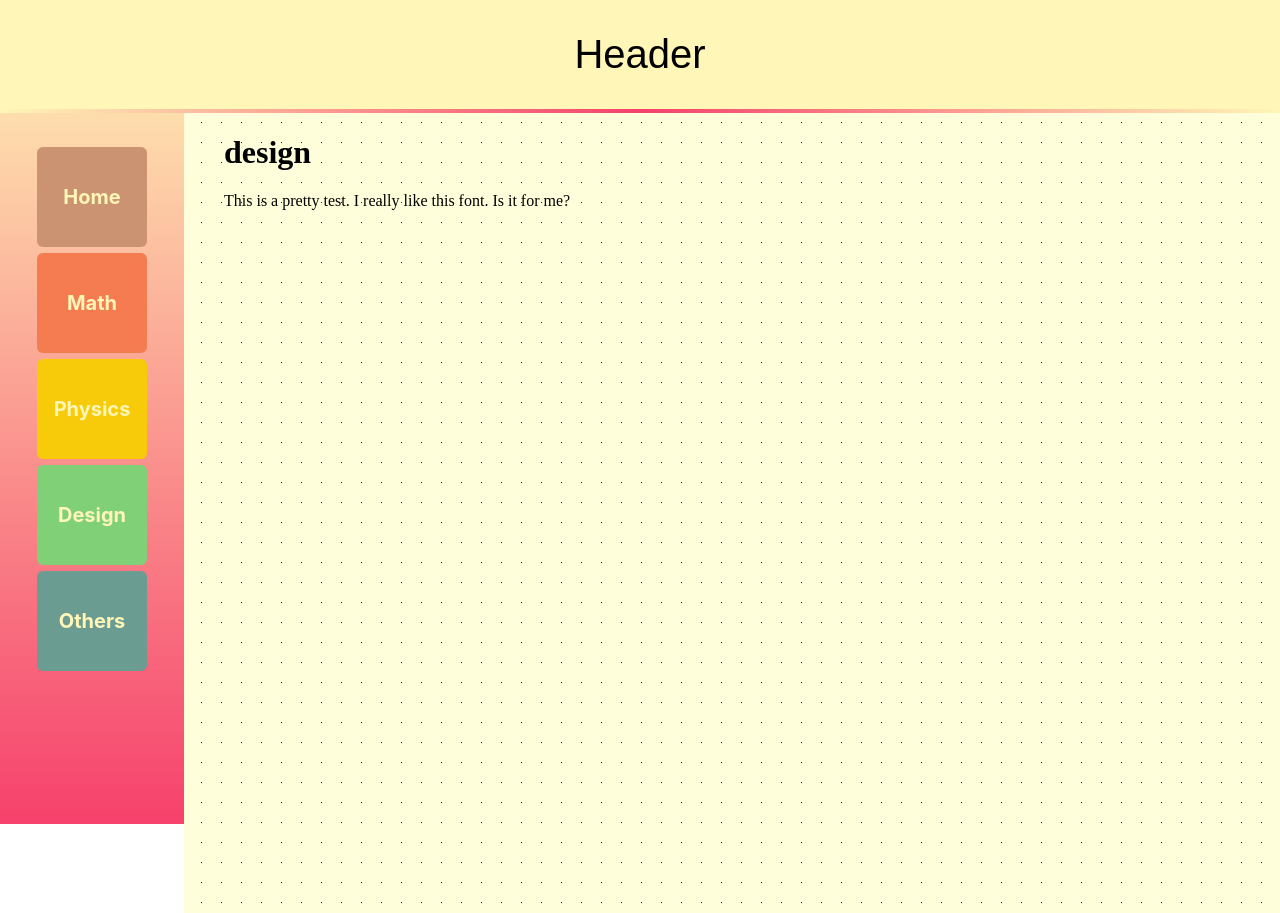
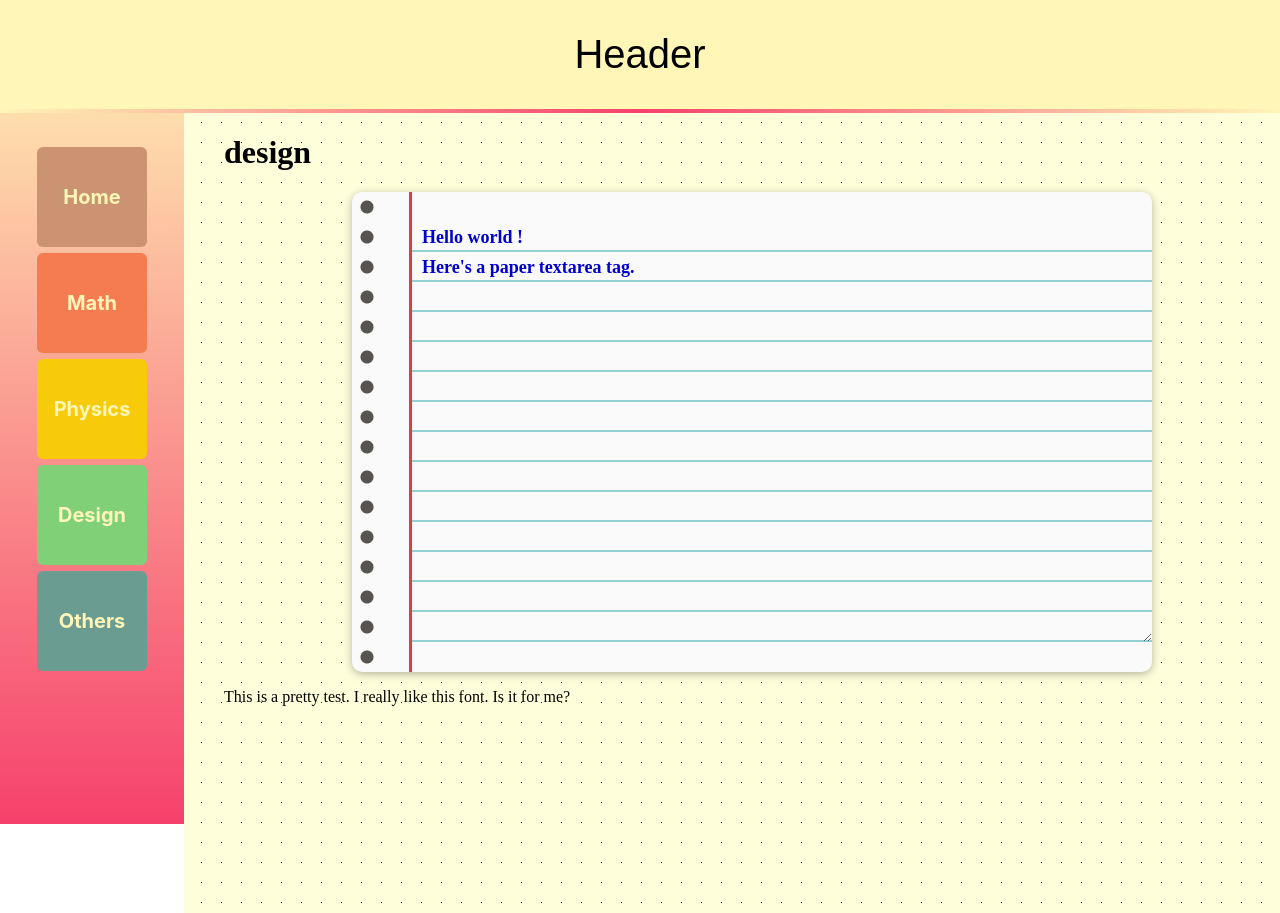
Before and after one commit to AdorianM/AdorianM.github.io, a React (Create React App) app: page /design/design in a window 1280 px wide. Built offline with nearby package versions, Linux system fonts and the light colour scheme.

Commit message:
More css for paper and reactive

```diff
--- /dev/null
+++ b/src/components/Paper.tsx
@@ -0,0 +1,13 @@
+import '../scss/Paper.scss'
+
+const Paper = () => {
+    return (
+        <div className="paper">
+            <div className="paper-content">
+                <textarea>Hello world !&#10;Here's a paper textarea tag.</textarea>
+            </div>
+        </div>
+    );
+}
+
+export default Paper;
--- a/src/pages/Article.tsx
+++ b/src/pages/Article.tsx
@@ -1,6 +1,8 @@
 import { useParams } from "react-router-dom";
 import '../scss/Article.scss'
 import '../scss/Content.scss'
+
+import Paper from '../components/Paper'
 
 const Article = () => {
 
@@ -9,6 +11,7 @@ const Article = () => {
     return (
         <div className="content-panel article">
             <h1>{params.title}</h1>
+            <Paper />
             <p> This is a pretty test. I really like this font. Is it for me? </p>
         </div>
     );
--- a/src/scss/Article.scss
+++ b/src/scss/Article.scss
@@ -1,15 +1,4 @@
-$bg-color: #fffedb;
-$dot-color: #1D1D1D;
-
-$dot-size: 1px;
-$dot-space: 20px;
-
 .article {
     /* font-family: 'Itim', cursive; */
     font-family: 'Comic Neue', cursive;
-    background:
-    linear-gradient(90deg, $bg-color ($dot-space - $dot-size), transparent 1%) center,
-    linear-gradient($bg-color ($dot-space - $dot-size), transparent 1%) center,
-    $dot-color;
-background-size: $dot-space $dot-space;
 }
--- a/src/scss/Content.scss
+++ b/src/scss/Content.scss
@@ -1,7 +1,19 @@
+$bg-color: #fffedb;
+$dot-color: #1D1D1D;
+
+$dot-size: 1px;
+$dot-space: 20px;
+
 .content-panel {
     padding-left: 40px;
     min-height: 100vh;
     width: 100%;
+
+    background:
+    linear-gradient(90deg, $bg-color ($dot-space - $dot-size), transparent 1%) center,
+    linear-gradient($bg-color ($dot-space - $dot-size), transparent 1%) center,
+    $dot-color;
+    background-size: $dot-space $dot-space;
 }
 
 @media (max-width: 900px) {
--- a/src/scss/GalleryItem.scss
+++ b/src/scss/GalleryItem.scss
@@ -8,7 +8,8 @@
 
         background-color: #fff;
         text-decoration: none;
-        box-shadow: 0 0 5px rgba(0, 0, 0, 0.2);
+        -webkit-box-shadow: 0px 5px 20px 0px rgba(159,155,117,0.4);
+        box-shadow: 0px 5px 20px 0px rgba(159,155,117,0.4);
 
         overflow: hidden;
         position: relative;
@@ -16,6 +17,7 @@
         transition: 0.3s;
 
         img {
+            display: block;
             object-fit: cover;
             width: 100%;
             height: 150px;
--- /dev/null
+++ b/src/scss/Paper.scss
@@ -0,0 +1,57 @@
+.paper {
+    position: relative;
+    width: 90%;
+    max-width: 800px;
+    min-width: 400px;
+    height: 480px;
+    margin: 0 auto;
+    background: #fafafa;
+    border-radius: 10px;
+    box-shadow: 0 2px 8px rgba(0,0,0,.3);
+    overflow: hidden;
+}
+.paper:before {
+    content: '';
+    position: absolute;
+    top: 0; bottom: 0; left: 0;
+    width: 60px;
+    background: radial-gradient(#575450 6px, transparent 7px) repeat-y;
+    background-size: 30px 30px;
+    border-right: 3px solid #D44147;
+    box-sizing: border-box;
+}
+
+.paper-content {
+    position: absolute;
+    top: 30px; right: 0; bottom: 30px; left: 60px;
+    background: linear-gradient(transparent, transparent 28px, #91D1D3 28px);
+    background-size: 30px 30px;
+}
+
+.paper-content textarea {
+    width: 100%;
+    max-width: 100%;
+    height: 100%;
+    max-height: 100%;
+    line-height: 30px;
+    padding: 0 10px;
+    border: 0;
+    outline: 0;
+    background: transparent;
+    color: mediumblue;
+    font-family: 'Handlee', cursive;
+    font-weight: bold;
+    font-size: 18px;
+    box-sizing: border-box;
+    z-index: 1;
+}
+
+footer {
+    margin-top: 30px;
+    text-align: center;
+    font-size: 12px;
+    color: rgba(0,0,0,.6);
+}
+footer a {
+    color: rgba(255,255,255,.8);
+}
```
